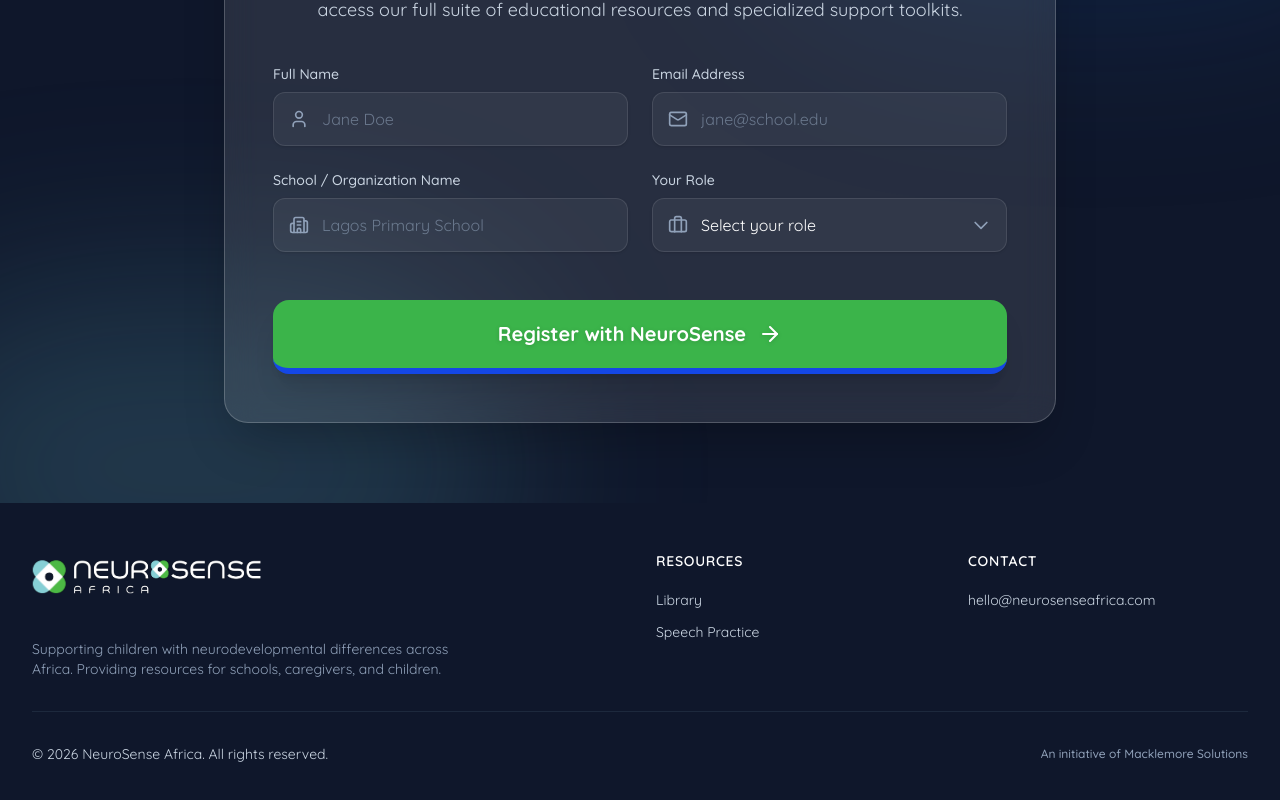
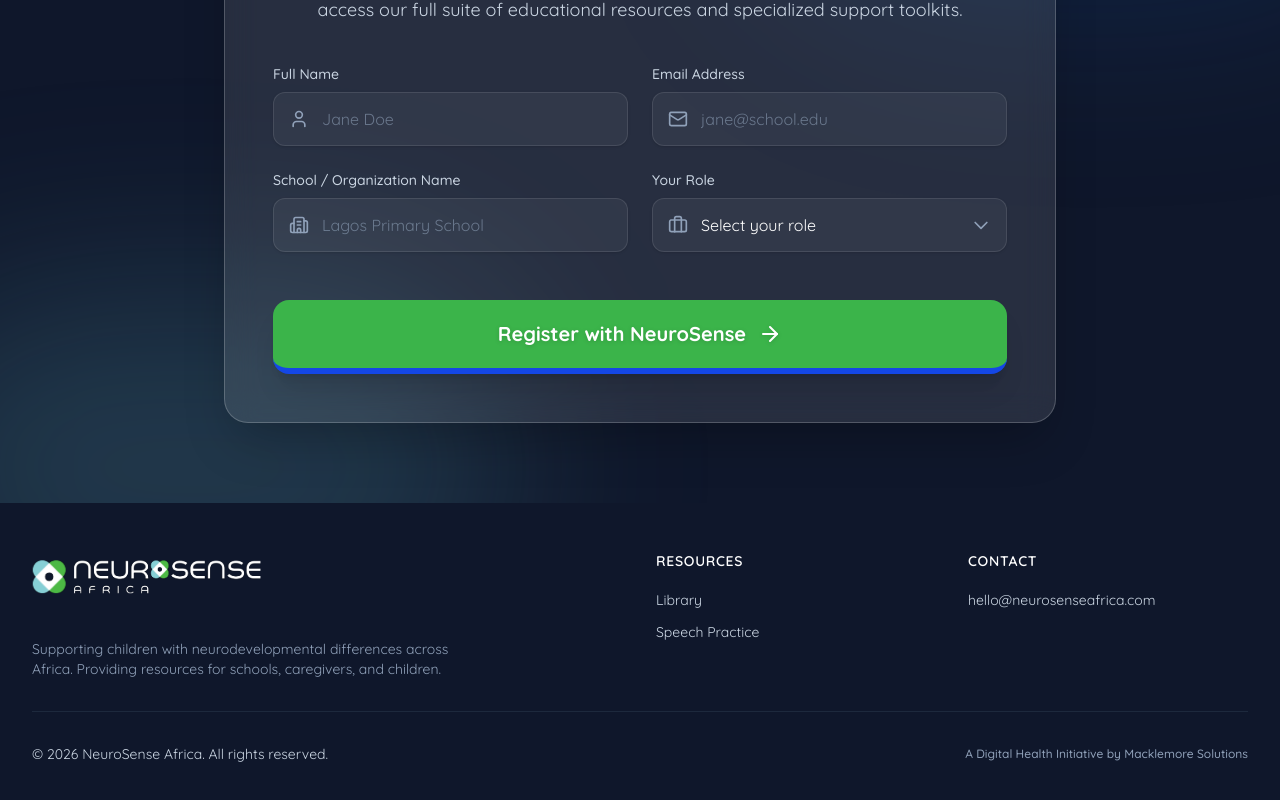
Before and after one commit to Kennysaruni/NeuroSense, a React (Vite) app: page / in a window 1280 px wide. Shown: the part 1824-2624 px from the top of the page. Built offline with nearby package versions, Linux system fonts and the light colour scheme.

Commit message:
update footer initiative

```diff
--- a/src/components/Footer.tsx
+++ b/src/components/Footer.tsx
@@ -36,7 +36,7 @@
         <div className="mt-8 pt-8 border-t border-slate-800 text-sm text-center md:text-left flex flex-col md:flex-row justify-between items-center gap-4">
           <p>&copy; {new Date().getFullYear()} NeuroSense Africa. All rights reserved.</p>
           <p className="text-xs text-slate-400 font-medium">
-            An initiative of Macklemore Solutions
+            A Digital Health Initiative by <a href="https://macklemoresolutions.com" className='hover:text-white transition-colors'>Macklemore Solutions</a>
           </p>
         </div>
       </div>
```
